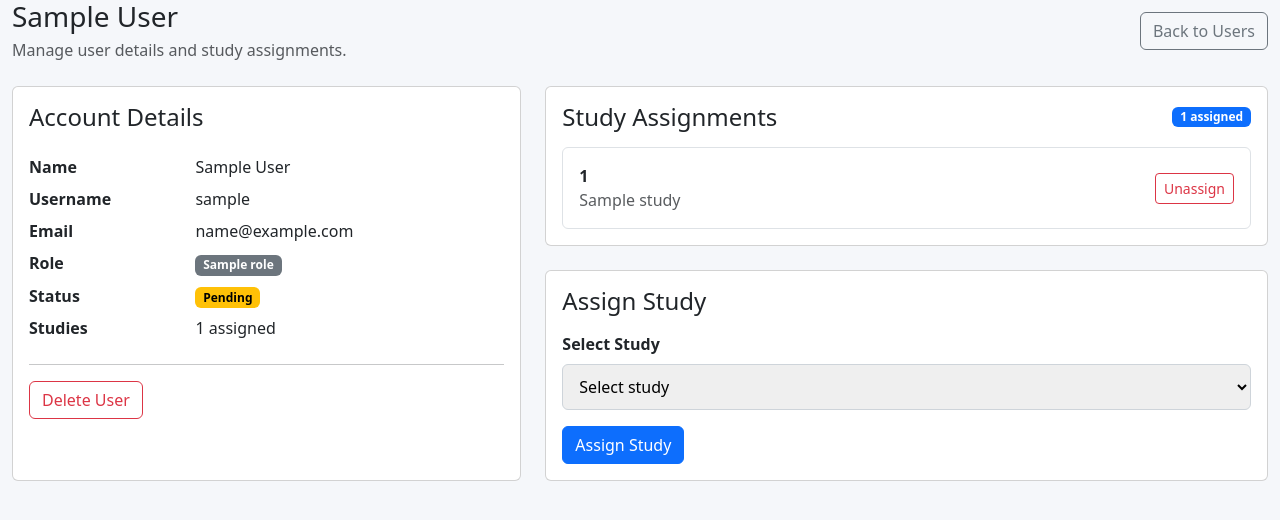
After one commit to Azizr96/studyflow, a Django app: template accounts/templates/accounts/user_detail.html in a window 1280 px wide. The commit adds this page. Shown: the top 520 px of the page. Run offline with Django 3.2, Linux system fonts and the light colour scheme; the template is opened without the code that fills it: most values are stand-ins (such as "Sample title", 1, 10 or a date in 2020).

Commit message:
Add user detail html template and edit study headerin userlist

```diff
--- /dev/null
+++ b/accounts/templates/accounts/user_detail.html
@@ -0,0 +1,344 @@
+{% extends "base.html" %}
+
+{% block title %}
+    {{ account.username }} | StudyFlow
+{% endblock %}
+
+{% block content %}
+
+<div class="container-fluid">
+
+    <div
+        class="
+            d-flex
+            flex-column
+            flex-md-row
+            justify-content-between
+            align-items-md-center
+            gap-3
+            mb-4
+        "
+    >
+
+        <div>
+
+            <h1 class="h3 mb-1">
+                {{ account.first_name }}
+                {{ account.last_name }}
+            </h1>
+
+            <p class="text-muted mb-0">
+                Manage user details and study assignments.
+            </p>
+
+        </div>
+
+
+        <a
+            href="{% url 'accounts:user_list' %}"
+            class="btn btn-outline-secondary"
+        >
+            Back to Users
+        </a>
+
+    </div>
+
+
+    <div class="row g-4">
+
+
+        <!-- User details -->
+        <div class="col-12 col-lg-5">
+
+            <section class="card h-100">
+
+                <div class="card-body">
+
+                    <h2 class="h4 mb-4">
+                        Account Details
+                    </h2>
+
+
+                    <dl class="row mb-0">
+
+                        <dt class="col-sm-4">
+                            Name
+                        </dt>
+
+                        <dd class="col-sm-8">
+                            {{ account.first_name }}
+                            {{ account.last_name }}
+                        </dd>
+
+
+                        <dt class="col-sm-4">
+                            Username
+                        </dt>
+
+                        <dd class="col-sm-8">
+                            {{ account.username }}
+                        </dd>
+
+
+                        <dt class="col-sm-4">
+                            Email
+                        </dt>
+
+                        <dd class="col-sm-8">
+                            {{ account.email }}
+                        </dd>
+
+
+                        <dt class="col-sm-4">
+                            Role
+                        </dt>
+
+                        <dd class="col-sm-8">
+
+                            {% if account.profile.role %}
+
+                                <span class="badge text-bg-secondary">
+                                    {{ account.profile.role.name }}
+                                </span>
+
+                            {% else %}
+
+                                <span class="text-muted">
+                                    No role assigned
+                                </span>
+
+                            {% endif %}
+
+                        </dd>
+
+
+                        <dt class="col-sm-4">
+                            Status
+                        </dt>
+
+                        <dd class="col-sm-8">
+
+                            {% if account.profile.is_approved %}
+
+                                <span class="badge text-bg-success">
+                                    Approved
+                                </span>
+
+                            {% else %}
+
+                                <span class="badge text-bg-warning">
+                                    Pending
+                                </span>
+
+                            {% endif %}
+
+                        </dd>
+
+
+                        <dt class="col-sm-4">
+                            Studies
+                        </dt>
+
+                        <dd class="col-sm-8">
+                            {{ active_study_assignments|length }}
+                            assigned
+                        </dd>
+
+                    </dl>
+
+
+                    {% if account != user %}
+
+                        <hr>
+
+                        <a
+                            href="{% url 'accounts:delete_user' account.id %}"
+                            class="btn btn-outline-danger"
+                        >
+                            Delete User
+                        </a>
+
+                    {% endif %}
+
+                </div>
+
+            </section>
+
+        </div>
+
+
+        <!-- Study assignments -->
+        <div class="col-12 col-lg-7">
+
+            <section class="card mb-4">
+
+                <div class="card-body">
+
+                    <div
+                        class="
+                            d-flex
+                            justify-content-between
+                            align-items-center
+                            gap-2
+                            mb-3
+                        "
+                    >
+
+                        <h2 class="h4 mb-0">
+                            Study Assignments
+                        </h2>
+
+                        <span class="badge text-bg-primary">
+                            {{ active_study_assignments|length }}
+                            assigned
+                        </span>
+
+                    </div>
+
+
+                    {% if active_study_assignments %}
+
+                        <div class="d-flex flex-column gap-3">
+
+                            {% for assignment in active_study_assignments %}
+
+                                <div
+                                    class="
+                                        border
+                                        rounded
+                                        p-3
+                                        d-flex
+                                        flex-column
+                                        flex-md-row
+                                        justify-content-between
+                                        align-items-md-center
+                                        gap-3
+                                    "
+                                >
+
+                                    <div>
+
+                                        <strong class="d-block">
+                                            {{ assignment.study.protocol_number }}
+                                        </strong>
+
+                                        <span class="text-muted">
+                                            {{ assignment.study.title }}
+                                        </span>
+
+                                    </div>
+
+
+                                    <a
+                                        href="{% url 'accounts:unassign_user_from_study' assignment.id %}"
+                                        class="btn btn-sm btn-outline-danger"
+                                    >
+                                        Unassign
+                                    </a>
+
+                                </div>
+
+                            {% endfor %}
+
+                        </div>
+
+                    {% else %}
+
+                        <p class="text-muted mb-0">
+                            This user is not currently assigned to any studies.
+                        </p>
+
+                    {% endif %}
+
+                </div>
+
+            </section>
+
+
+            <section class="card">
+
+                <div class="card-body">
+
+                    <h2 class="h4 mb-3">
+                        Assign Study
+                    </h2>
+
+
+                    {% if available_studies %}
+
+                        <form
+                            method="POST"
+                            action="{% url 'accounts:assign_user_to_study' account.id %}"
+                        >
+
+                            {% csrf_token %}
+
+
+                            <div class="mb-3">
+
+                                <label
+                                    for="study"
+                                    class="form-label"
+                                >
+                                    Select Study
+                                </label>
+
+                                <select
+                                    id="study"
+                                    name="study"
+                                    required
+                                >
+
+                                    <option value="">
+                                        Select study
+                                    </option>
+
+
+                                    {% for study in available_studies %}
+
+                                        <option value="{{ study.id }}">
+
+                                            {{ study.protocol_number }}
+                                            -
+                                            {{ study.title }}
+
+                                        </option>
+
+                                    {% endfor %}
+
+                                </select>
+
+                            </div>
+
+
+                            <button
+                                type="submit"
+                                class="btn btn-primary"
+                            >
+                                Assign Study
+                            </button>
+
+                        </form>
+
+                    {% else %}
+
+                        <div
+                            class="alert alert-info mb-0"
+                            role="status"
+                        >
+                            This user is already assigned to all available studies.
+                        </div>
+
+                    {% endif %}
+
+                </div>
+
+            </section>
+
+        </div>
+
+    </div>
+
+</div>
+
+{% endblock %}
--- a/accounts/templates/accounts/user_list.html
+++ b/accounts/templates/accounts/user_list.html
@@ -226,7 +226,7 @@
                             </th>
 
                             <th scope="col">
-                                Study Assignment
+                                Studies
                             </th>
 
                             <th scope="col">
```
